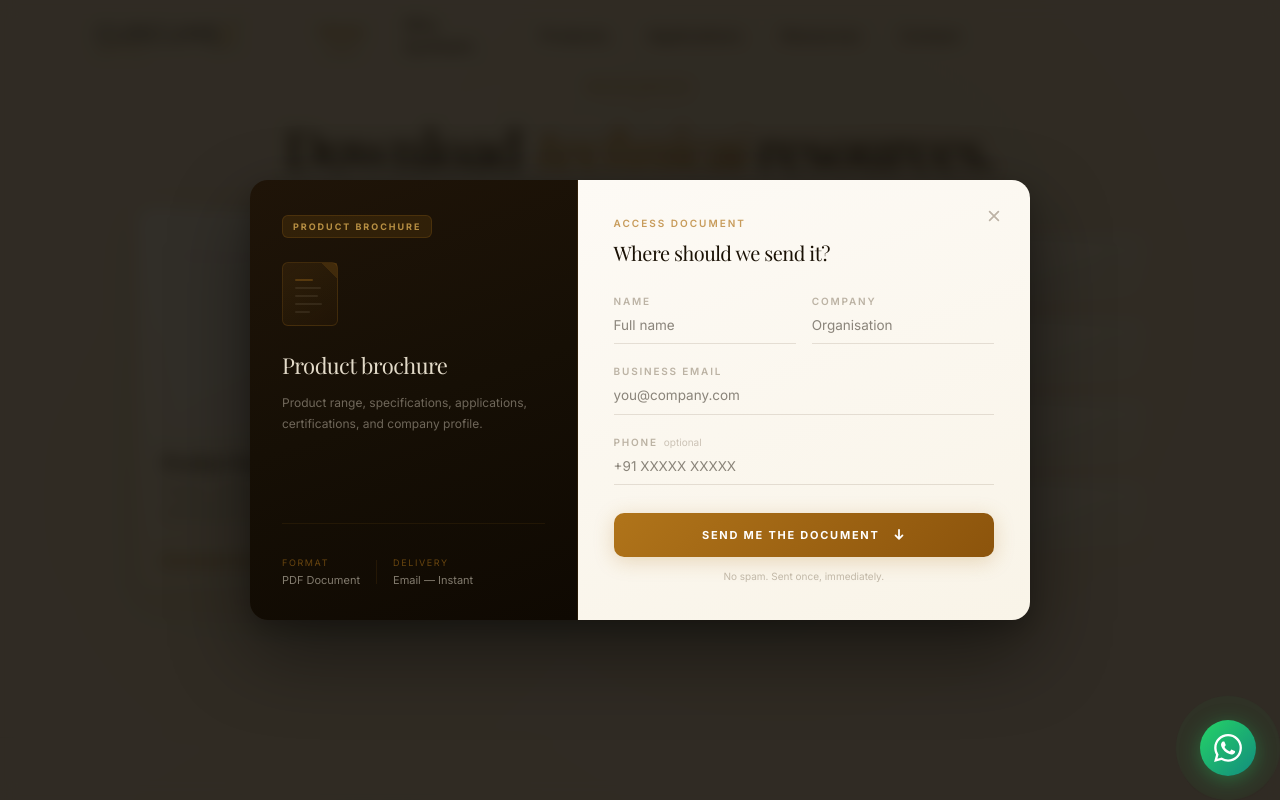
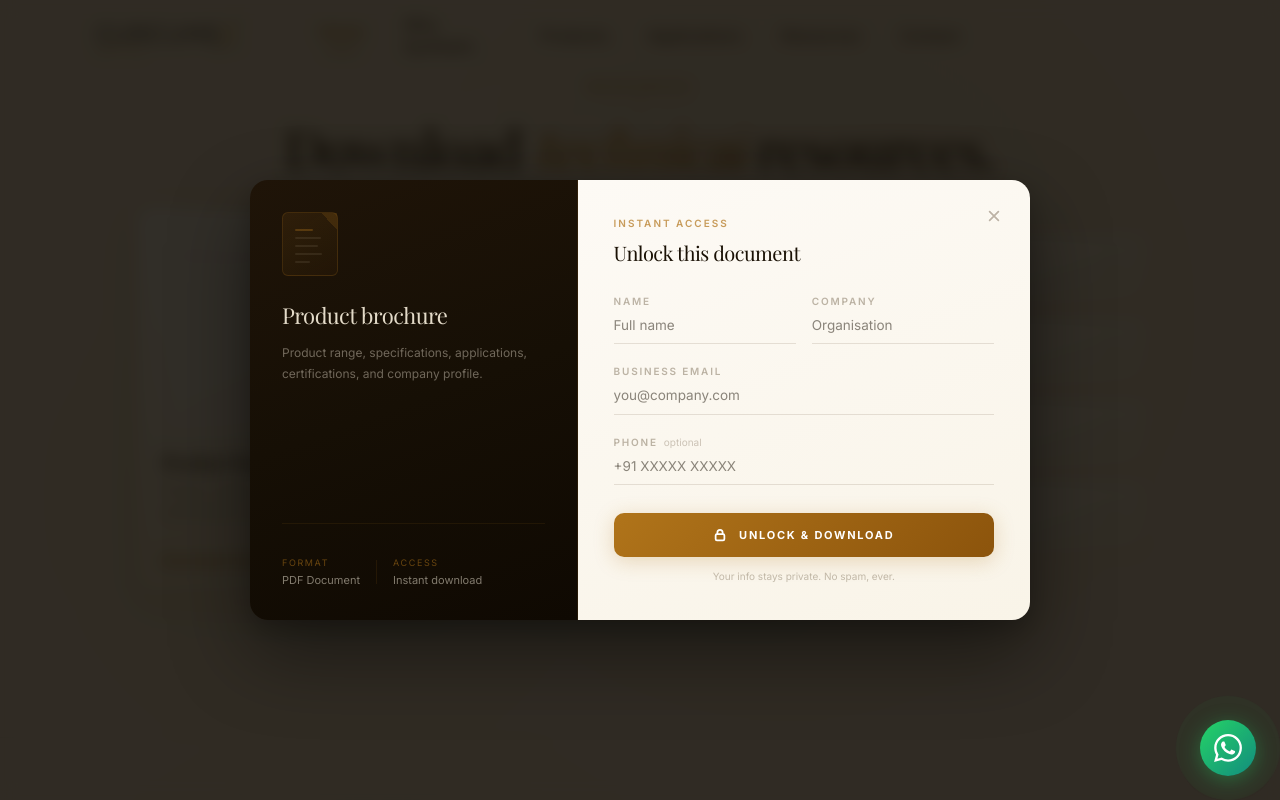
Before and after one commit to 5hree5ingh/CURCUPRO_FINAL, a Next.js app: page / in a window 1280 px wide. Both pictures are taken after a click on the element 296 px from the left and 400 px from the top of the page. Built offline with nearby package versions, Linux system fonts and the light colour scheme.

Commit message:
Finalised

```diff
--- a/src/components/common/ResourceDownloadDialog.tsx
+++ b/src/components/common/ResourceDownloadDialog.tsx
@@ -2,6 +2,16 @@
 
 import React, { useState, useEffect, useCallback } from "react";
 import { motion, AnimatePresence } from "motion/react";
+
+/* ─── Map resource names to their download paths ─── */
+const DOWNLOAD_URLS: Record<string, string> = {
+  "Product brochure": "/documents/product-brochure.pdf",
+  "Technical dossier": "/documents/technical-dossier.pdf",
+  "Sample COA": "/documents/sample-coa.pdf",
+  "MSDS / SDS": "/documents/msds-sds.pdf",
+  "Application guide": "/documents/application-guide.pdf",
+  "Stability data": "/documents/stability-data.pdf",
+};
 
 interface ResourceDownloadDialogProps {
   isOpen: boolean;
@@ -60,7 +70,6 @@ export default function ResourceDownloadDialog({
       const json = await res.json();
       if (json.success) {
         setSubmitted(true);
-        setTimeout(() => onClose(), 2500);
       } else {
         setError("Something went wrong. Please try again.");
       }
@@ -69,9 +78,20 @@ export default function ResourceDownloadDialog({
     } finally {
       setSubmitting(false);
     }
-  }, [name, email, phone, company, resourceName, onClose]);
+  }, [name, email, phone, company, resourceName]);
 
   const isBrochure = resourceName.toLowerCase().includes("brochure");
+  const downloadUrl = DOWNLOAD_URLS[resourceName] || `/documents/${resourceName.toLowerCase().replace(/\s+/g, "-")}.pdf`;
+
+  const handleDownload = () => {
+    const link = document.createElement("a");
+    link.href = downloadUrl;
+    link.download = "";
+    link.target = "_blank";
+    document.body.appendChild(link);
+    link.click();
+    document.body.removeChild(link);
+  };
 
   return (
     <AnimatePresence>
@@ -106,19 +126,7 @@ export default function ResourceDownloadDialog({
                 borderRight: "1px solid rgba(176,116,26,0.12)",
               }}
             >
-              {/* Document type pill */}
               <div>
-                <span
-                  className="inline-block text-[9px] font-bold tracking-[0.22em] uppercase px-2.5 py-1 rounded-sm mb-6"
-                  style={{
-                    background: "rgba(176,116,26,0.15)",
-                    color: "rgba(208,163,78,0.85)",
-                    border: "1px solid rgba(176,116,26,0.2)",
-                  }}
-                >
-                  {isBrochure ? "Product Brochure" : "Technical Dossier"}
-                </span>
-
                 {/* Document icon */}
                 <div className="mb-6">
                   <div
@@ -179,8 +187,8 @@ export default function ResourceDownloadDialog({
                 </div>
                 <div className="w-[1px] h-6" style={{ background: "rgba(176,116,26,0.12)" }} />
                 <div>
-                  <p className="font-sans text-[9px] tracking-[0.18em] uppercase" style={{ color: "rgba(176,116,26,0.55)" }}>Delivery</p>
-                  <p className="font-sans text-[11px] mt-0.5" style={{ color: "rgba(244,235,217,0.5)" }}>Email — Instant</p>
+                  <p className="font-sans text-[9px] tracking-[0.18em] uppercase" style={{ color: "rgba(176,116,26,0.55)" }}>Access</p>
+                  <p className="font-sans text-[11px] mt-0.5" style={{ color: "rgba(244,235,217,0.5)" }}>Instant download</p>
                 </div>
               </div>
             </div>
@@ -207,36 +215,69 @@ export default function ResourceDownloadDialog({
               </button>
 
               {submitted ? (
+                /* ── SUCCESS: Instant download state ── */
                 <motion.div
                   initial={{ opacity: 0, scale: 0.96 }}
                   animate={{ opacity: 1, scale: 1 }}
-                  className="flex flex-col justify-center h-full py-10 text-center items-center"
+                  className="flex flex-col justify-center h-full py-8 items-center text-center"
                 >
-                  <div
-                    className="w-12 h-12 rounded-full flex items-center justify-center mb-5"
+                  {/* Animated check circle */}
+                  <motion.div
+                    initial={{ scale: 0.5, opacity: 0 }}
+                    animate={{ scale: 1, opacity: 1 }}
+                    transition={{ type: "spring", stiffness: 300, damping: 20, delay: 0.1 }}
+                    className="w-14 h-14 rounded-full flex items-center justify-center mb-6"
                     style={{
-                      background: "rgba(176,116,26,0.08)",
-                      border: "1.5px solid rgba(176,116,26,0.2)",
+                      background: "linear-gradient(135deg, rgba(176,116,26,0.1) 0%, rgba(208,143,48,0.08) 100%)",
+                      border: "1.5px solid rgba(176,116,26,0.25)",
                     }}
                   >
-                    <svg viewBox="0 0 24 24" className="w-5 h-5" fill="none" stroke="#b0741a" strokeWidth="2.5" strokeLinecap="round" strokeLinejoin="round">
+                    <svg viewBox="0 0 24 24" className="w-6 h-6" fill="none" stroke="#b0741a" strokeWidth="2.5" strokeLinecap="round" strokeLinejoin="round">
                       <polyline points="20 6 9 17 4 12" />
                     </svg>
-                  </div>
-                  <h3 className="font-serif text-[20px] text-[#1a1105] mb-2 tracking-tight">Sent to your inbox</h3>
-                  <p className="font-sans text-[13px] text-[#5c4a32]/55 leading-relaxed max-w-[240px]">
-                    Check your email for the <span className="text-[#b0741a] font-medium">{resourceName}</span>. It should arrive within a minute.
+                  </motion.div>
+
+                  <h3 className="font-serif text-[22px] text-[#1a1105] mb-2 tracking-tight">
+                    Your document is ready
+                  </h3>
+                  <p className="font-sans text-[13px] text-[#5c4a32]/50 leading-relaxed max-w-[260px] mb-8">
+                    Thank you for your interest. Click below to download the{" "}
+                    <span className="text-[#b0741a] font-medium">{resourceName}</span>.
+                  </p>
+
+                  {/* Download button */}
+                  <motion.button
+                    initial={{ y: 8, opacity: 0 }}
+                    animate={{ y: 0, opacity: 1 }}
+                    transition={{ delay: 0.25, duration: 0.4, ease: [0.16, 1, 0.3, 1] }}
+                    onClick={handleDownload}
+                    className="group w-full max-w-[280px] py-[14px] font-sans text-[11px] font-bold tracking-[0.16em] uppercase transition-all duration-300 active:scale-[0.98] cursor-pointer flex items-center justify-center gap-3 rounded-lg"
+                    style={{
+                      background: "linear-gradient(135deg, #b0741a 0%, #8c540c 100%)",
+                      color: "#fff",
+                      boxShadow: "0 4px 20px rgba(176,116,26,0.25), 0 2px 8px rgba(176,116,26,0.15)",
+                    }}
+                  >
+                    <svg viewBox="0 0 16 16" className="w-4 h-4 transform group-hover:translate-y-0.5 transition-transform duration-300" fill="none" stroke="currentColor" strokeWidth="2" strokeLinecap="round" strokeLinejoin="round">
+                      <path d="M8 2v9.5M4 8.5l4 4 4-4M3 14h10" />
+                    </svg>
+                    <span>Download now</span>
+                  </motion.button>
+
+                  <p className="font-sans text-[10px] mt-4" style={{ color: "rgba(92,74,50,0.3)" }}>
+                    PDF document · Opens in new tab
                   </p>
                 </motion.div>
               ) : (
+                /* ── FORM: Lead capture ── */
                 <div className="flex flex-col h-full">
                   {/* Header */}
                   <div className="mb-7">
                     <p className="font-sans text-[10px] tracking-[0.2em] uppercase font-semibold mb-2" style={{ color: "rgba(176,116,26,0.7)" }}>
-                      Access document
+                      Instant access
                     </p>
                     <p className="font-serif text-[20px] text-[#1a1105] leading-snug tracking-tight">
-                      Where should we send it?
+                      Unlock this document
                     </p>
                   </div>
 
@@ -307,20 +348,21 @@ export default function ResourceDownloadDialog({
                               <circle className="opacity-25" cx="12" cy="12" r="10" stroke="currentColor" strokeWidth="3" />
                               <path className="opacity-75" fill="currentColor" d="M4 12a8 8 0 018-8V0C5.373 0 0 5.373 0 12h4z" />
                             </svg>
-                            Sending…
+                            Verifying…
                           </>
                         ) : (
                           <>
-                            <span>Send me the document</span>
                             <svg viewBox="0 0 16 16" className="w-3.5 h-3.5" fill="none" stroke="currentColor" strokeWidth="2" strokeLinecap="round" strokeLinejoin="round">
-                              <path d="M8 2v9.5M4 8.5l4 4 4-4" />
+                              <rect x="3" y="7" width="10" height="7" rx="1.5" />
+                              <path d="M5 7V5a3 3 0 0 1 6 0v2" />
                             </svg>
+                            <span>Unlock & download</span>
                           </>
                         )}
                       </button>
 
                       <p className="text-center font-sans text-[10px] mt-3" style={{ color: "rgba(92,74,50,0.35)" }}>
-                        No spam. Sent once, immediately.
+                        Your info stays private. No spam, ever.
                       </p>
                     </div>
                   </form>
```
